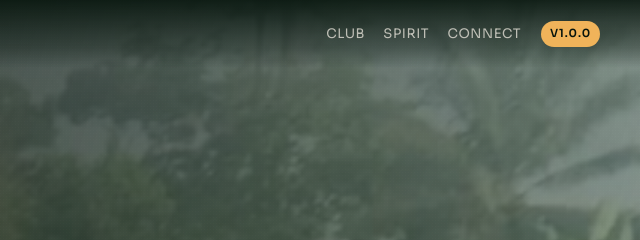
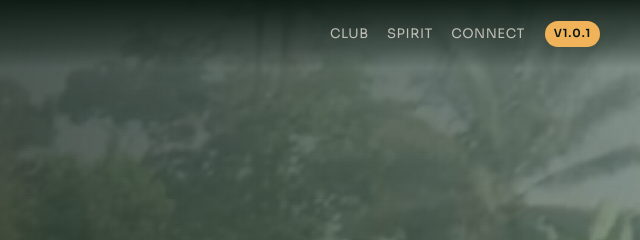
Before and after one commit to 2000pd3rvr/GoldenGreenFC, a website: page index.html in a window 1280 px wide. Shown: the top 240 px of the page, 640-1280 px from the left. Drawn offline with nearby package versions, Linux system fonts and the light colour scheme.

Commit message:
Release v1.0.1: harden deploy remotes for versioned GH/HF pushes.

```diff
--- a/index.html
+++ b/index.html
@@ -28,7 +28,7 @@
       <a href="#spirit">Spirit</a>
       <a href="#connect">Connect</a>
     </nav>
-    <span class="version-pill" title="Deployment version" data-version>v1.0.0</span>
+    <span class="version-pill" title="Deployment version" data-version>v1.0.1</span>
   </header>
 
   <main id="main">
@@ -133,7 +133,7 @@
       <p class="footer-brand">Golden Green Sporting Club</p>
       <p class="footer-motto">Dream Big, Do More · Est. 2012</p>
     </div>
-    <p class="footer-meta">Site <span data-version>v1.0.0</span></p>
+    <p class="footer-meta">Site <span data-version>v1.0.1</span></p>
   </footer>
 
   <script src="script.js"></script>
--- a/package.json
+++ b/package.json
@@ -1,7 +1,7 @@
 {
   "name": "golden-green-fc",
   "private": true,
-  "version": "1.0.0",
+  "version": "1.0.1",
   "description": "Official website for Golden Green Sporting Club",
   "scripts": {
     "preview": "python3 -m http.server 8765",
--- a/script.js
+++ b/script.js
@@ -1,5 +1,5 @@
 (() => {
-  const VERSION = "1.0.0";
+  const VERSION = "1.0.1";
 
   document.querySelectorAll("[data-version]").forEach((el) => {
     el.textContent = `v${VERSION}`;
```
Also changed, not shown: README.md, 2 other files.
